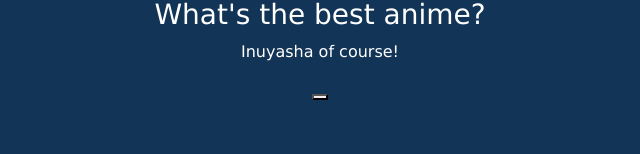
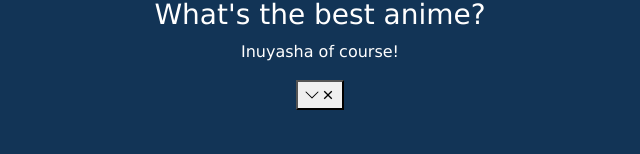
Before and after one commit to ShannaJSmith/css-components, a React (Create React App) app in the folder react-components/: page /faq in a window 1280 px wide. Shown: the part 146-300 px from the top of the page, without its empty margins (320-960 px from the left). Built offline with nearby package versions, Linux system fonts and the light colour scheme.

Commit message:
import react-icons for close and chevron down

```diff
--- a/react-components/src/components/FAQCollapse.jsx
+++ b/react-components/src/components/FAQCollapse.jsx
@@ -1,4 +1,6 @@
 import './FAQCollapse.css';
+import { BsChevronDown } from 'react-icons/bs';
+import { RiCloseFill } from 'react-icons/ri';
 
 const FAQCollapse = () => {
   return (
@@ -8,7 +10,10 @@ const FAQCollapse = () => {
         <div className="faq active">
           <h3 className="faq-question">What's the best anime?</h3>
           <p className="faq-answer">Inuyasha of course!</p>
-          <button></button>
+          <button>
+            <BsChevronDown />
+            <RiCloseFill />
+          </button>
         </div>
       </div>
     </div>
```
